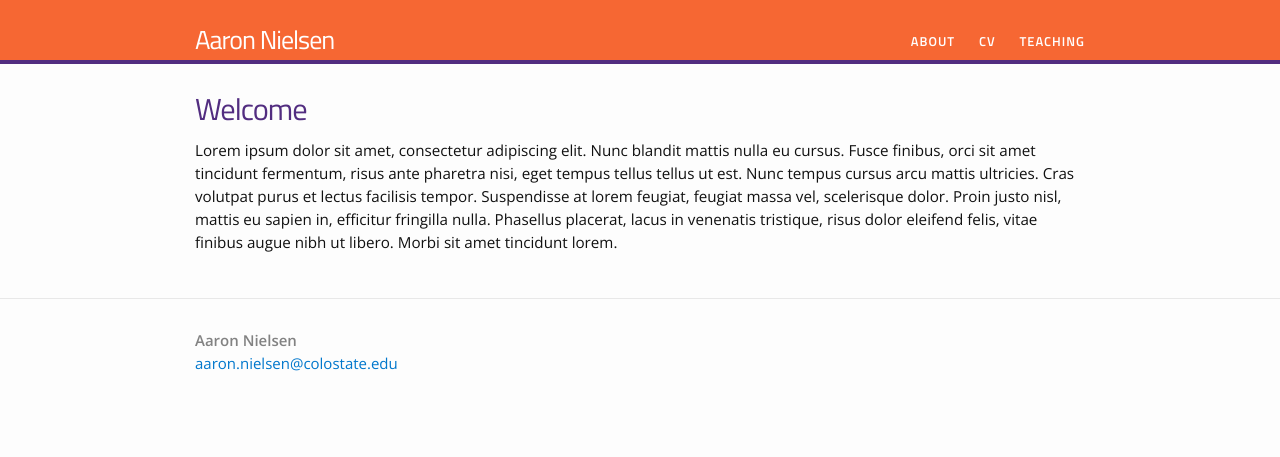
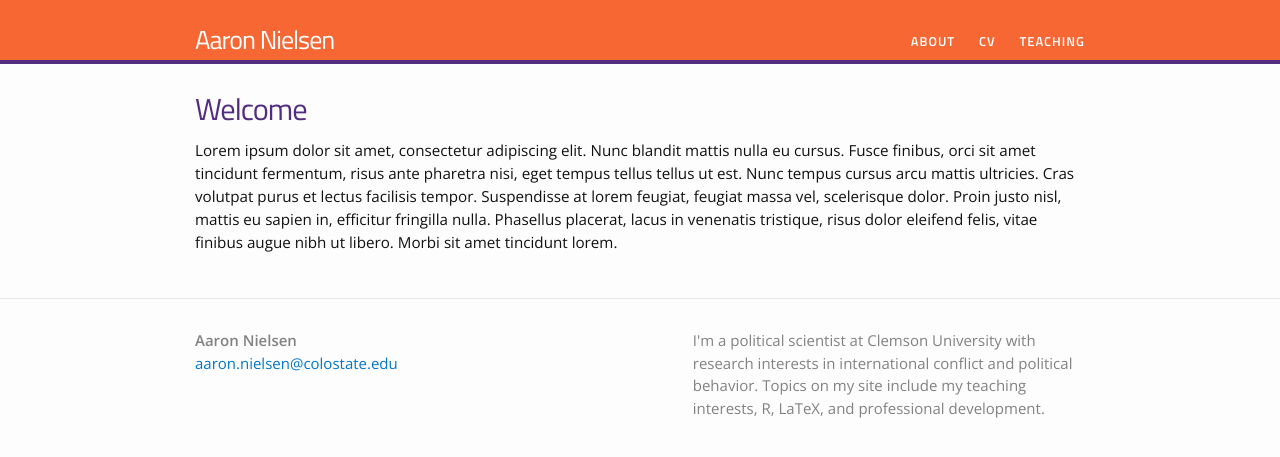
Before and after one commit to aaron-nielsen/aaron-nielsen.github.io, a Jekyll site: the page built from index.html, in a window 1280 px wide. Shown: the top 457 px of the page. Built offline with Jekyll 4.4.1, drawn with Linux system fonts in a browser that asks for light colours.

Commit message:
Update _config.yml

```diff
--- a/_config.yml
+++ b/_config.yml
@@ -1,7 +1,10 @@
 # Site settings
 title: Aaron Nielsen
 email: aaron.nielsen@colostate.edu
-description: >
+description: > # this means to ignore newlines until "baseurl:"
+  I'm a political scientist at Clemson University with research interests in
+  international conflict and political behavior. Topics on my site include
+  my teaching interests, R, LaTeX, and professional development.
 baseurl: "" # the subpath of your site, e.g. /blog/
 url: "http://aaron-nielsen.github.io" # the base hostname & protocol for your site
 
```
